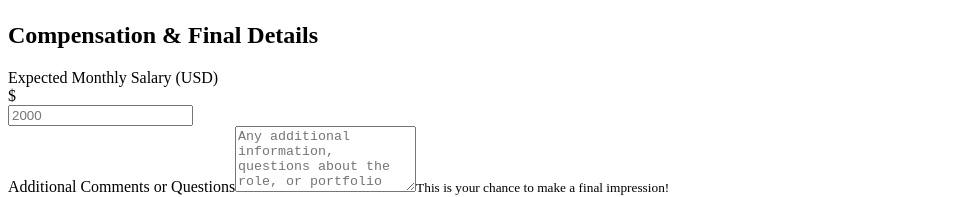
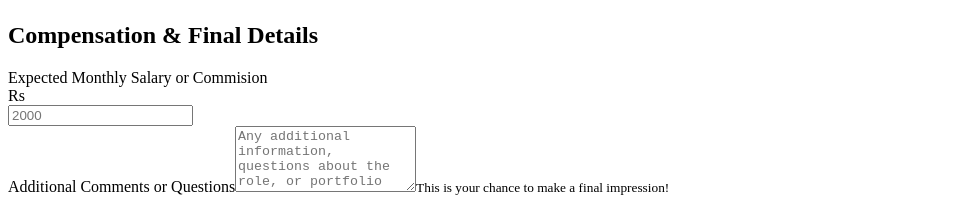
Before and after one commit to manuka8/react-fb-admin-form, a React (Vite) app: page / in a window 1280 px wide. Shown: the part 1026-1223 px from the top of the page, without its empty margins (0-956 px from the left). Built offline with nearby package versions, Linux system fonts and the light colour scheme; the HTML template or start-up script is replaced by a standard one.

Commit message:
Chnage currency version

```diff
--- a/src/components/HireForm.jsx
+++ b/src/components/HireForm.jsx
@@ -505,9 +505,9 @@
 
           <div className="grid grid-2 gap-4">
             <div className="form-group">
-              <label className="font-semibold mb-2 required">Expected Monthly Salary (USD)</label>
+              <label className="font-semibold mb-2 required">Expected Monthly Salary or Commision</label>
               <div className="relative">
-                <div className="absolute left-3 top-1/2 transform -translate-y-1/2 text-gray-600">$</div>
+                <div className="absolute left-3 top-1/2 transform -translate-y-1/2 text-gray-600">Rs</div>
                 <input
                   type="number"
                   name="expected_salary"
```
